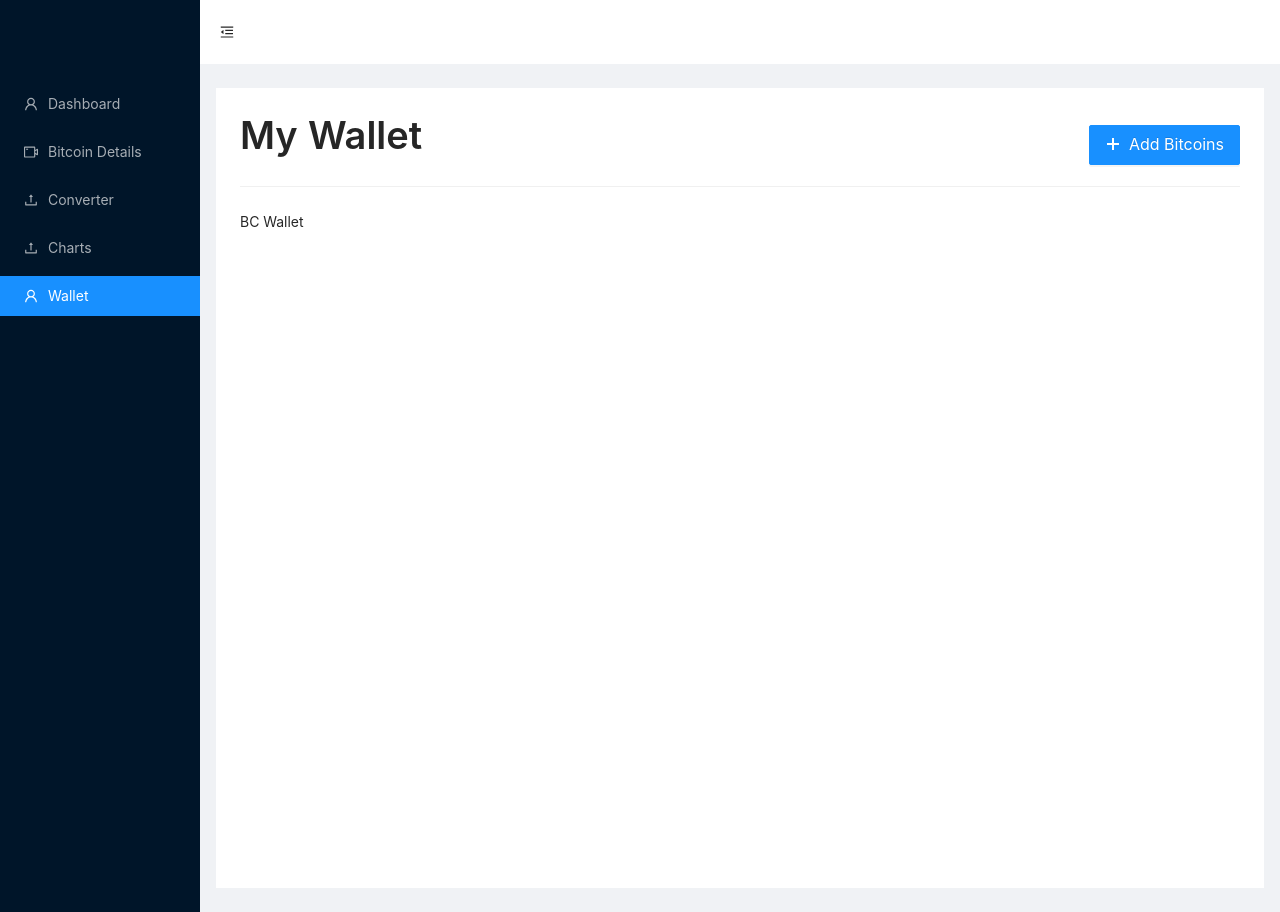
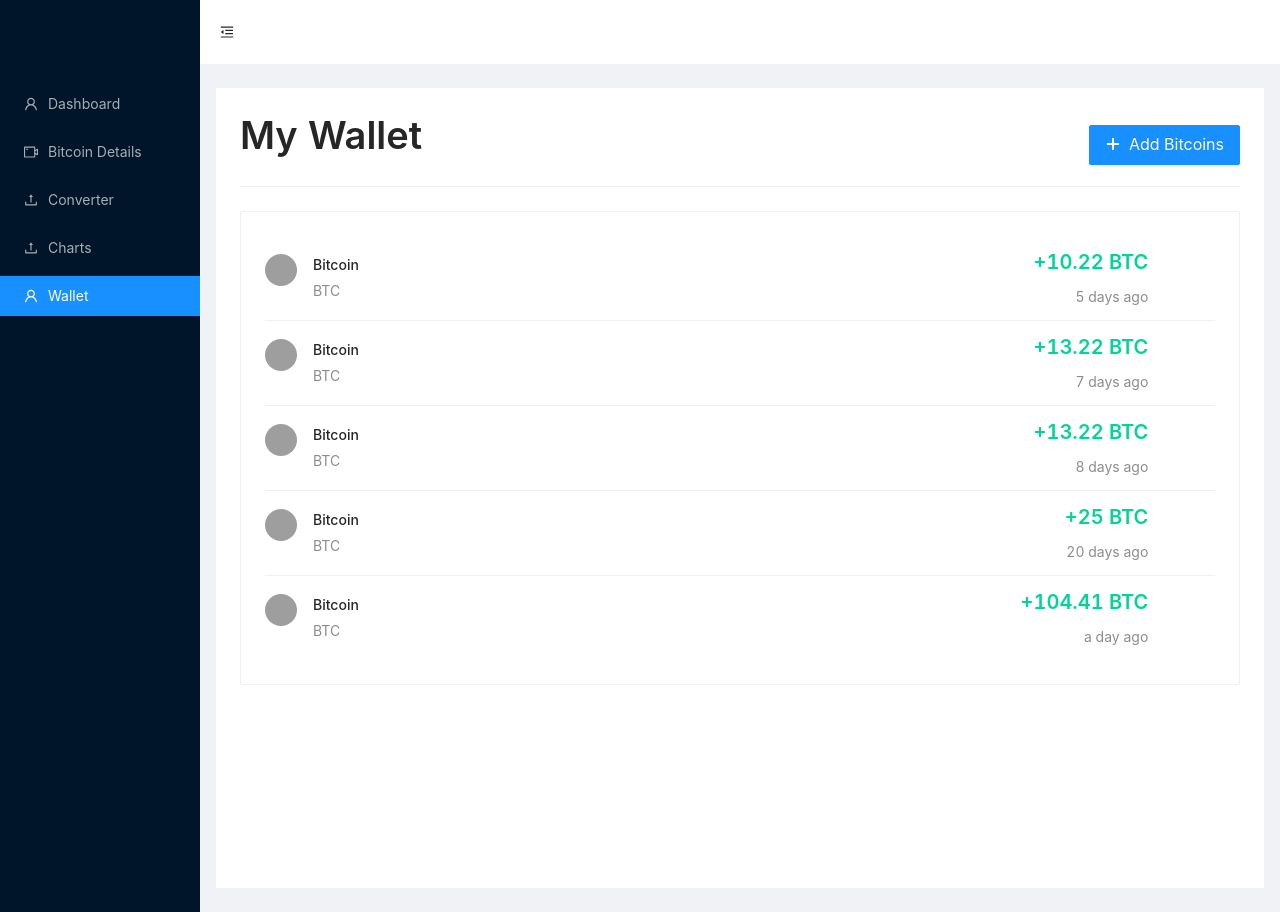
Before and after one commit to kerminz/bitcoin-app, a React (Create React App) app: page /wallet in a window 1280 px wide. Built offline with nearby package versions, Linux system fonts and the light colour scheme; grey boxes are pictures that could not be loaded.

Commit message:
wallet history

```diff
--- a/package.json
+++ b/package.json
@@ -16,6 +16,7 @@
     "react-chartjs-2": "^2.9.0",
     "react-dom": "^16.13.1",
     "react-loader-spinner": "^3.1.14",
+    "react-moment": "^0.9.7",
     "react-redux": "^7.2.0",
     "react-router-dom": "^5.1.2",
     "react-scripts": "3.4.1",
--- a/src/views/Wallet.js
+++ b/src/views/Wallet.js
@@ -1,13 +1,65 @@
 import React from 'react';
 import Layout from '../layouts/Layout'
 import AddToWallet from '../components/AddToWallet'
+import { List, Avatar, Card, Skeleton, Typography, Row, Col } from 'antd';
+import Moment from 'react-moment';
 
 class Wallet extends React.Component {
+    state = {
+        initLoading: true,
+        loading: false,
+        data: [],
+        list: [],
+    };
+
+    componentDidMount() {
+        setTimeout(() => {
+            this.setState({
+                initLoading: false,
+                // data: res.results,
+                list: [
+                    { name: "Bitcoin", value: 10.22, time: "Sun Apr 26 2020 16:25:47 GMT+0200 (Central European Summer Time)" },
+                    { name: "Bitcoin", value: 13.22, time: "Sun Apr 14 2020 16:25:47 GMT+0200 (Central European Summer Time)" },
+                    { name: "Bitcoin", value: 13.22, time: "Sun Apr 13 2020 10:25:47 GMT+0200 (Central European Summer Time)" },
+                    { name: "Bitcoin", value: 25.00, time: "Sun Apr 01 2020 10:25:47 GMT+0200 (Central European Summer Time)" },
+                    { name: "Bitcoin", value: 104.41, time: "Sun Apr 20 2020 10:25:47 GMT+0200 (Central European Summer Time)" }
+                ],
+            });
+        }, 1500)
+    }
 
     render() {
+        const { initLoading, loading, list } = this.state;
+
         return (
             <Layout title="My Wallet" cta={<AddToWallet />}>
-                BC Wallet
+                <Card>
+                    <List
+                        className="demo-loadmore-list"
+                        loading={initLoading}
+                        itemLayout="horizontal"
+                        dataSource={list}
+                        renderItem={item => (
+                            <List.Item
+                            //actions={[<a key="list-loadmore-edit">edit</a>, <a key="list-loadmore-more">more</a>]}
+                            >
+                                <Skeleton avatar title={false} loading={item.loading} active>
+                                    <List.Item.Meta
+                                        avatar={
+                                            <Avatar src="https://upload.wikimedia.org/wikipedia/commons/4/46/Bitcoin.svg" />
+                                        }
+                                        title={item.name}
+                                        description="BTC"
+                                    />
+                                    <Row style={{ minWidth: "200px", textAlign: "right" }}>
+                                        <Col span={16}><Typography.Title level={4} style={{ color: "#00d598" }}><strong>+{item.value} BTC</strong></Typography.Title></Col>
+                                        <Col span={16}><Typography.Text type="secondary"> <Moment fromNow ago>{item.time}</Moment> ago</Typography.Text></Col>
+                                    </Row>
+                                </Skeleton>
+                            </List.Item>
+                        )}
+                    />
+                </Card>
             </Layout>
         )
     }
```
Also changed, not shown: 1 other file (tests, documents, lock files or other folders).
